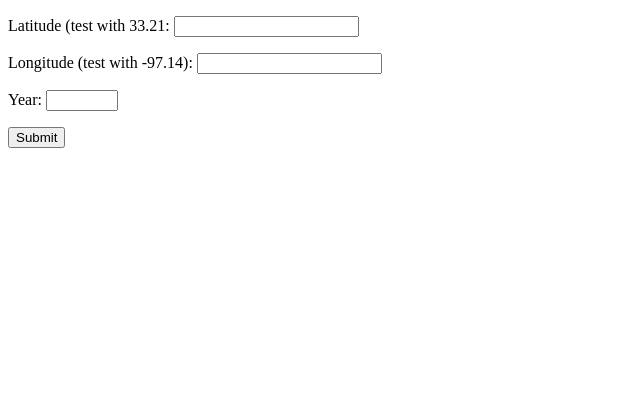
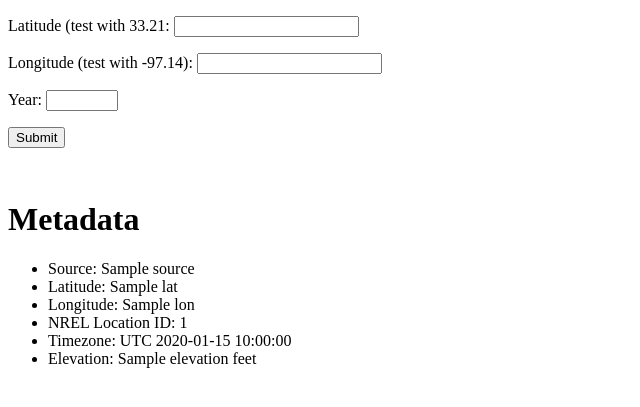
Before and after one commit to chriskollias/solar-tools, a Django app: template irrad_graph/templates/irrad_graph/irrad_graph_page.html in a window 1280 px wide. Shown: the top 407 px of the page, without its empty margins (0-640 px from the left). Run offline with Django 3.2, Linux system fonts and the light colour scheme; tables that the repository leaves empty hold one stand-in row (values such as "Sample post"); the template is opened without the code that fills it: values that come from a table or form of the project are taken from there, most other values are stand-ins (such as "Sample title", 1, 10 or a date in 2020); parts of the project's set-up code (start-up, migrations or seed data) failed here and were passed over.

Commit message:
Metadata now being displayed alongside graph, display_metadata templatetag created

```diff
--- a/irrad_graph/templates/irrad_graph/irrad_graph_page.html
+++ b/irrad_graph/templates/irrad_graph/irrad_graph_page.html
@@ -6,20 +6,34 @@
 </head>
 <body>
 {% block content %}
+{% load graph_tags %}
+
 <form method="POST">
     {% csrf_token %}
     {{ form.as_p}}
 
     <input type="submit" value="Submit">
 </form>
-<p>
-    {% if obj %}
-        {% if obj.image.url %}
-            <img src="{{ obj.image.url }}">
+<div class="main-container" style="display: flex;">
+    <div>
+        {% if obj %}
+            {% if obj.image.url %}
+                <img src="{{ obj.image.url }}">
+            {% endif %}
         {% endif %}
-    {% endif %}
-</p>
-
+    </div>
+    <div class="metadata-container" style="margin-top: 2rem">
+        <h1>Metadata</h1>
+        {% autoescape off %}
+            <div>{{ metadata|display_metadata }}</div>
+        {% endautoescape %}
+    </div>
+</div>
+<div>
+    <br>
+    <br>
+    <br>
+</div>
 {% endblock content %}
 </body>
 </html>
--- /dev/null
+++ b/irrad_graph/templatetags/graph_tags.py
@@ -0,0 +1,20 @@
+from django import template
+
+
+register = template.Library()
+
+
+@register.filter
+def display_metadata(metadata):
+    print(f'metadata is {metadata} and of type: {type(metadata)}')
+    display_string = f"""
+        <div><ul>
+            <li>Source: {metadata['source']}</li>
+            <li>Latitude: {metadata['lat']}</li>
+            <li>Longitude: {metadata['lon']}</li>
+            <li>NREL Location ID: {metadata['location_id']}</li>
+            <li>Timezone: UTC {metadata['time_zone']}</li>
+            <li>Elevation: {metadata['elevation']} feet</li>
+        """
+
+    return display_string
```
Also changed, not shown: irrad_graph/templatetags/__init__.py (added).
